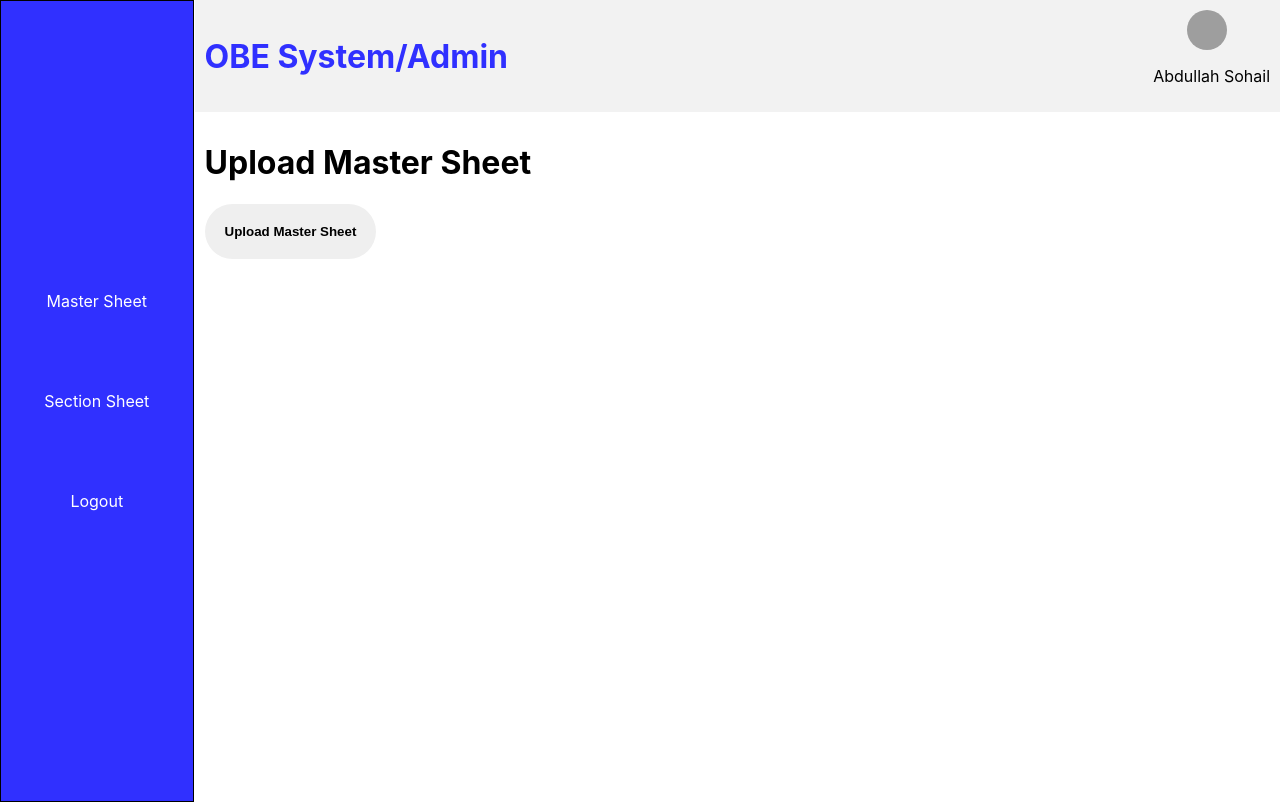
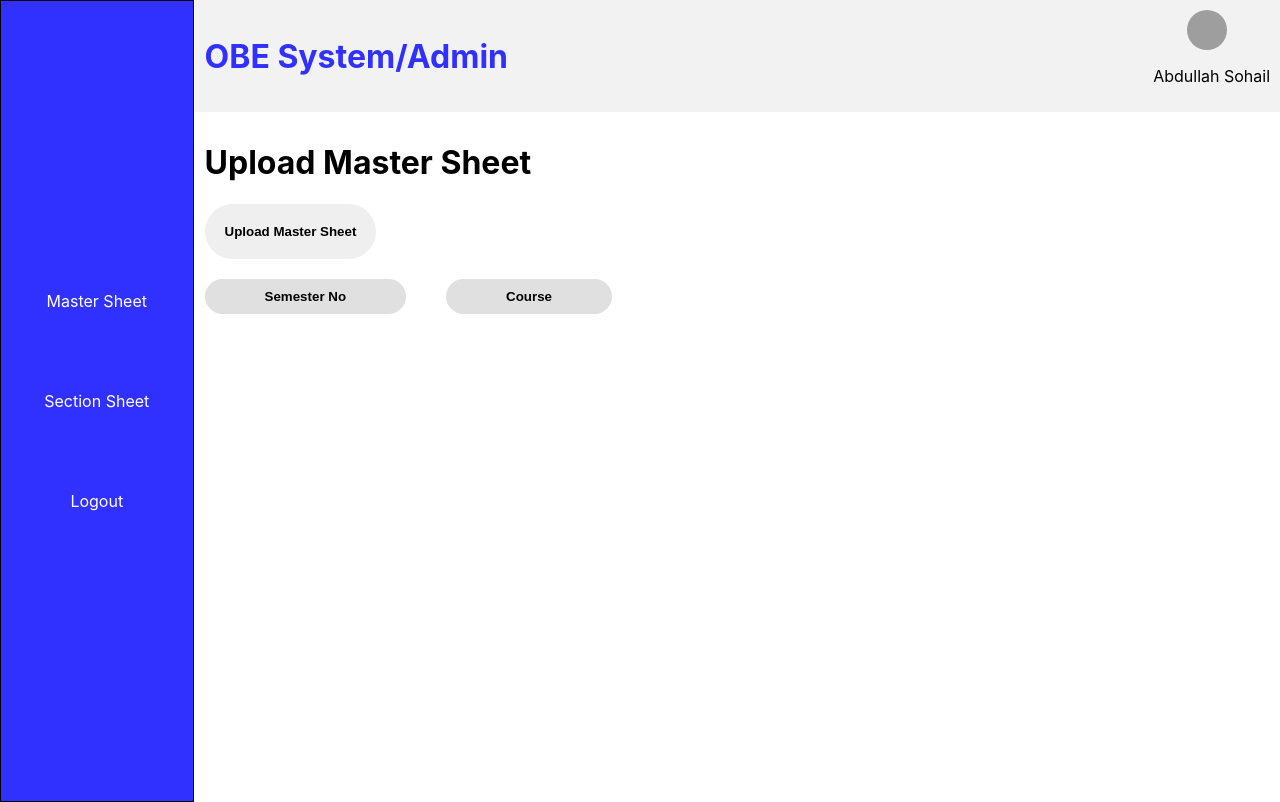
Before and after one commit to rattlesnakexd/intelligentOBE-System, a React (Create React App) app: page / in a window 1280 px wide. Built offline with nearby package versions, Linux system fonts and the light colour scheme; grey boxes are pictures that could not be loaded.

Commit message:
dropdown menu component added

```diff
--- a/src/AdminHome/AdminHome.css
+++ b/src/AdminHome/AdminHome.css
@@ -28,3 +28,7 @@
     color: white;
     transform: scale(1.1);
 }
+
+.lists{
+    margin-top: 20px;
+}
--- a/src/AdminHome/AdminHome.js
+++ b/src/AdminHome/AdminHome.js
@@ -2,6 +2,7 @@ import React from "react";
 import VerticalNavbar from "../navbar/navbar";
 import TopBar from "../topbar/topbar";
 import Button from "../button/button";
+import DropdownMenu from "../dropDown Menu/dropDown";
 import './AdminHome.css'
 
 function AdminHome(){
@@ -26,6 +27,8 @@ function AdminHome(){
             <h1>Upload Master Sheet</h1>
             <Button label={"Upload Master Sheet"}></Button>
             <div className="lists">
+                <DropdownMenu label={"Semester No"}></DropdownMenu>
+                <DropdownMenu label={"Course"}></DropdownMenu>
 
             </div>
 
--- /dev/null
+++ b/src/dropDown Menu/dropDown.css
@@ -0,0 +1,37 @@
+.dropdown {
+    position: relative;
+    display: inline-block;
+  }
+
+  .dropbtn {
+    background-color: rgb(224, 224, 224);
+    color: black;
+    padding: 10px;
+    border: none;
+    cursor: pointer;font-weight: bold;
+    border-radius: 30px;
+    padding-left: 60px;
+    padding-right: 60px;
+    margin-right: 40px;
+
+  }
+
+  .dropdown-content {
+    display: block;
+    position: absolute;
+    z-index: 1;
+    background-color: #f1f1f1;
+    min-width: 160px;
+    box-shadow: 0px 8px 16px 0px rgba(0, 0, 0, 0.2);
+  }
+
+  .dropdown-content a {
+    color: black;
+    padding: 12px 16px;
+    text-decoration: none;
+    display: block;
+  }
+
+  .dropdown-content a:hover {
+    background-color: #ddd;
+  }
--- /dev/null
+++ b/src/dropDown Menu/dropDown.js
@@ -0,0 +1,27 @@
+import React, { useState } from "react";
+import "./dropDown.css"; // import the CSS file for the component
+
+function DropdownMenu(props) {
+  const [showMenu, setShowMenu] = useState(false);
+
+  const toggleMenu = () => {
+    setShowMenu(!showMenu);
+  };
+
+  return (
+    <div className="dropdown">
+      <button className="dropbtn" onClick={toggleMenu}>
+        {props.label}
+      </button>
+      {showMenu && (
+        <div className="dropdown-content">
+          <a href="#">Option 1</a>
+          <a href="#">Option 2</a>
+          <a href="#">Option 3</a>
+        </div>
+      )}
+    </div>
+  );
+}
+
+export default DropdownMenu;
```
